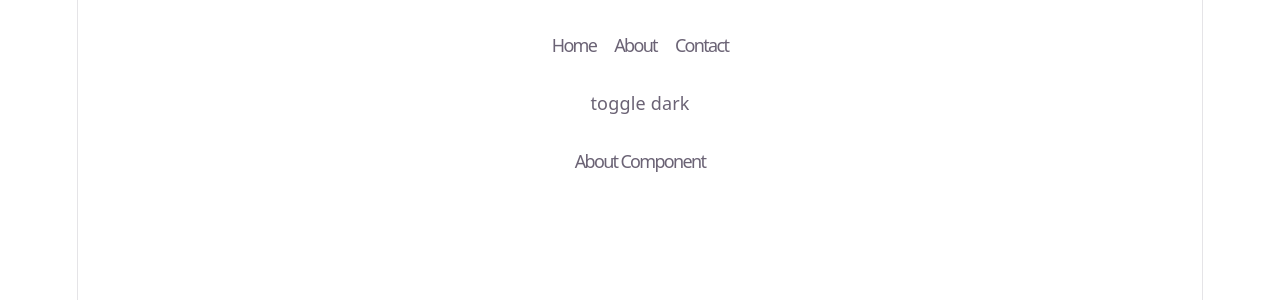
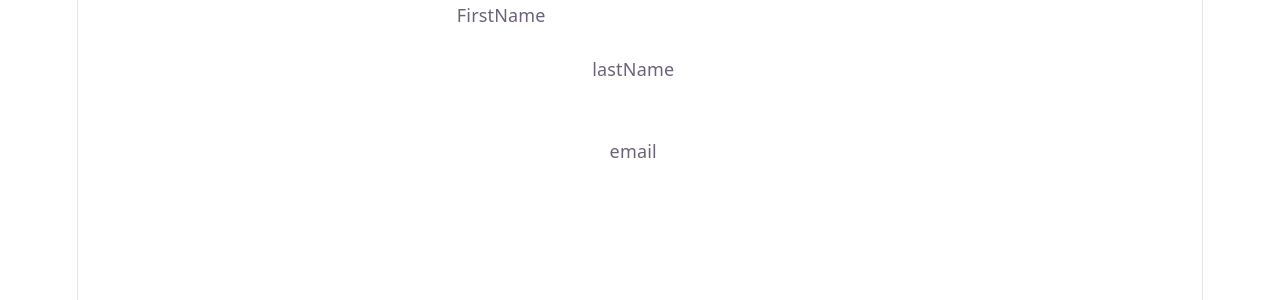
Before and after one commit to NamanPahariya/Industry-Ready-React-Live-Course-Repo, a React (Vite) app: page / in a window 1280 px wide. Shown: the top 300 px of the page. Built offline with nearby package versions, Linux system fonts and the light colour scheme.

Commit message:
3rd June code

```diff
--- a/src/App.jsx
+++ b/src/App.jsx
@@ -3,14 +3,18 @@ import TestUseRef from './TestUseRef'
 import TestUseMemo from './TestUseMemo'
 import Home from './Home'
 import About from './About'
+import TestUncontrolled from './TestUncontrolled'
+import TestControlled from './TestControlled'
 
 const App = () => {
     return (
         <div>
             {/* <TestUseRef /> */}
             {/* <TestUseMemo /> */}
-            <Home />
-            <About />
+            {/* <Home />
+            <About /> */}
+            {/* <TestUncontrolled /> */}
+            <TestControlled />
         </div>
     )
 }
--- /dev/null
+++ b/src/TestControlled.jsx
@@ -0,0 +1,37 @@
+import React, { useState } from 'react'
+
+const TestControlled = () => {
+
+
+    const [formData, setFormData] = useState({
+        firstName: '',
+        lastName: '',
+        email: ''
+    })
+
+
+    const handleValue = (e) => {
+        const { name, value } = e.target;
+        setFormData((prev) => ({
+            ...prev,
+            [name]: value
+        }))
+
+    }
+    return (
+        <div>
+
+            <label htmlFor='firstName' className='mr-3' >FirstName</label>
+            {formData.firstName}
+            <input id='firstName' name='firstName' value={formData.firstName} type="text" className='border-2 border-white' onChange={handleValue} /> <br /><br />
+            <label htmlFor='lastName' className='mr-3'>lastName</label>
+            {formData.lastName}<br />
+            <input id="lastName" name='lastName' value={formData.lastName} type="text" className='border-2 border-white' onChange={handleValue} /> <br /><br />
+            <label htmlFor='email' className='mr-3'>email</label>
+            {formData.email}<br />
+            <input id="email" name='email' value={formData.email} type="text" className='border-2 border-white' onChange={handleValue} /> <br /><br />
+        </div>
+    )
+}
+
+export default TestControlled
--- /dev/null
+++ b/src/Testuncontrolled.jsx
@@ -0,0 +1,17 @@
+import React, { useRef } from 'react'
+
+const TestUncontrolled = () => {
+    const text = useRef();
+    const handleValue = (e) => {
+        // console.log(e);
+        // console.log(e.target.value)
+        console.log(text.current.value)
+    }
+    return (
+        <div>
+            <input type="text" ref={text} className='border-2 border-white' onChange={handleValue} />
+        </div>
+    )
+}
+
+export default TestUncontrolled
```
Also changed, not shown: 1 other file (tests, documents, lock files or other folders).
